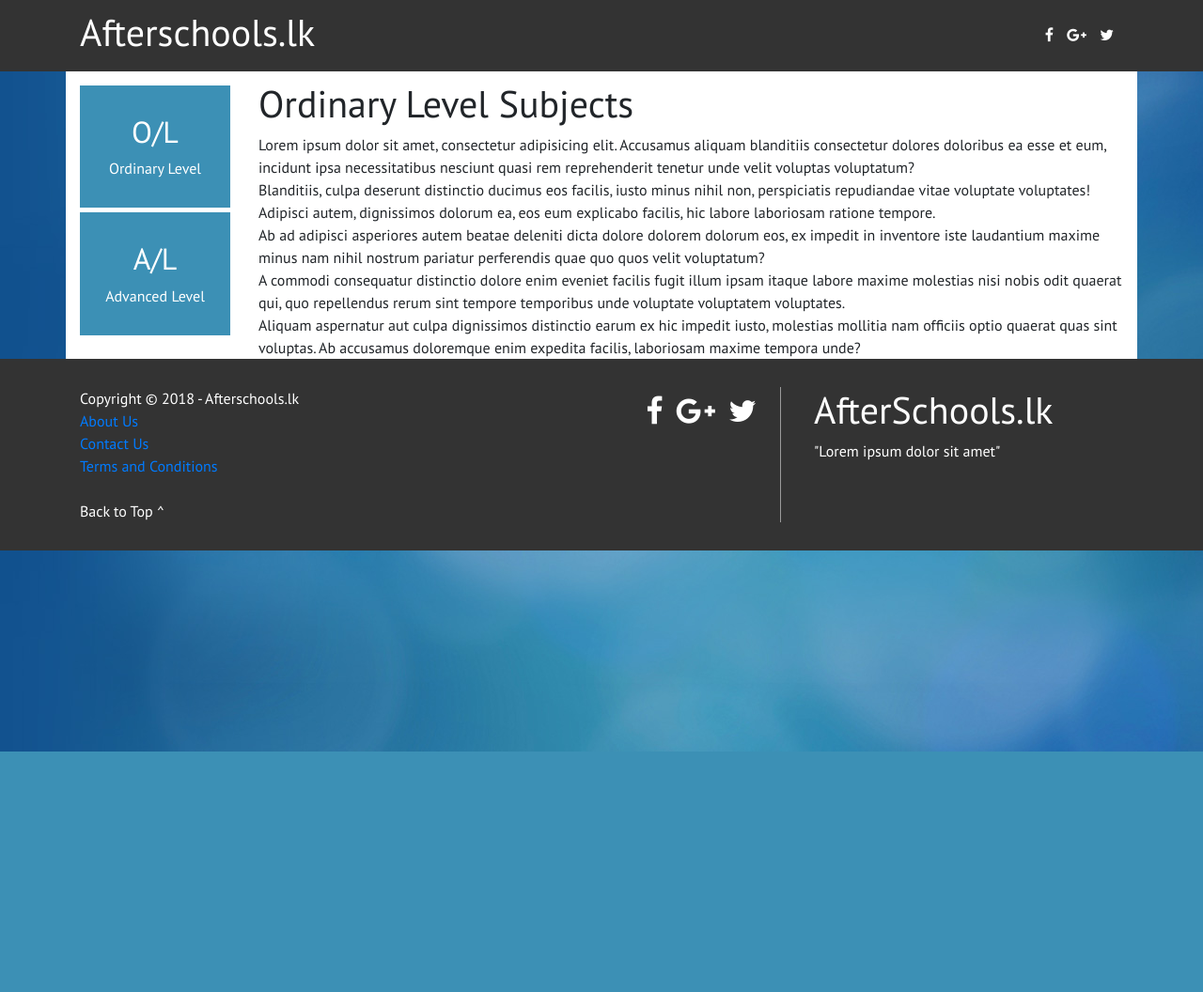
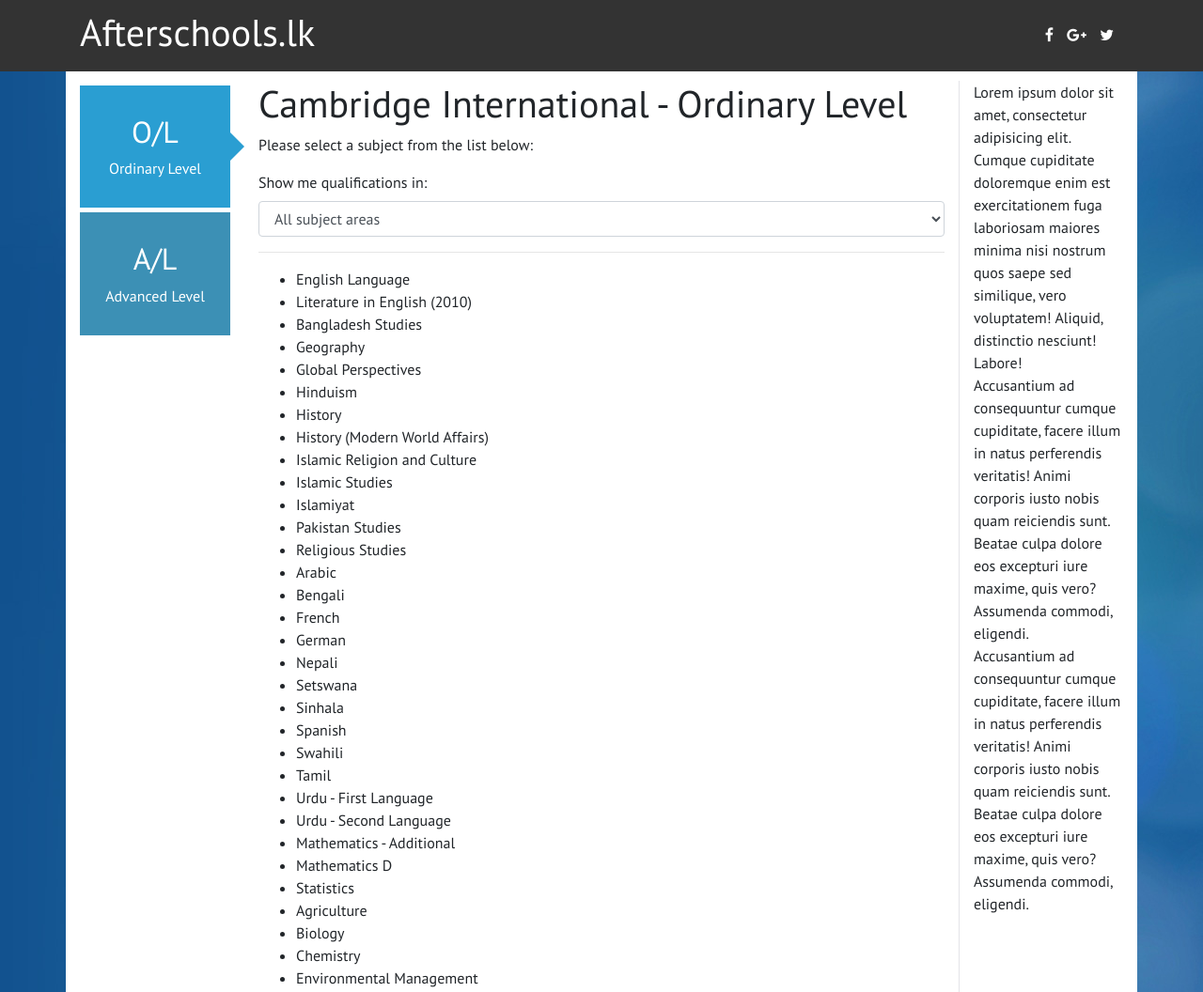
Before and after one commit to Ranjith-Suranga/afterschools.lk, a website built with webpack: page webapp/ordinary-level.html in a window 1280 px wide. Shown: the top 1056 px of the page at 94% size. Before the commit the page ends 800 px from the top, so only its background shows below. Built offline with nearby package versions, Linux system fonts and the light colour scheme.

Commit message:
Add ordinary level to the project

```diff
--- a/package.json
+++ b/package.json
@@ -21,6 +21,7 @@
   },
   "dependencies": {
     "bootstrap": "^4.1.1",
-    "font-awesome": "^4.7.0"
+    "font-awesome": "^4.7.0",
+    "jquery": "^3.3.1"
   }
 }
--- a/src/css/main.css
+++ b/src/css/main.css
@@ -3,6 +3,10 @@
 
 *{
     font-family: 'PT Sans', 'Arial', sans-serif;
+}
+
+html,body{
+    height: 100%;
 }
 
 body{
@@ -48,6 +52,7 @@
 
 main>div.container{
     padding-top: 10px;
+    padding-bottom: 10px;
     background-color: white;
 }
 
@@ -71,25 +76,6 @@
     background-color: #2a9ed2;
 }
 
-/*.main-nav-box:first-child{*/
-    /*background-color: #2a9ed2;*/
-/*}*/
-
-/*.main-nav-box:first-child::after{*/
-    /*content:"";*/
-    /*border-left: 15px solid #2a9ed2;*/
-    /*border-top: 15px solid rgba(0,0,0,0);*/
-    /*border-bottom: 15px solid rgba(0,0,0,0);*/
-    /*position: absolute;*/
-    /*right: -15px;*/
-    /*top: 50%;*/
-    /*transform: translateY(-50%);*/
-/*}*/
-
-/*.main-nav-box:first-child:hover:after{*/
-    /*border-left-color: #2a9ed2;*/
-/*}*/
-
 footer{
     padding: 30px 0;
 }
@@ -100,6 +86,10 @@
 
 #ft-logo-container>*{
     padding-left: 20px;
+}
+
+#advertisement{
+    border-left:1px solid rgba(51,50,79,0.13);
 }
 
 @media all and (max-width: 768px){
@@ -131,4 +121,10 @@
         text-align: center;
     }
 
+    #advertisement {
+        margin-top: 20px;
+        border-left: none;
+        border-top: 1px solid rgba(51, 50, 79, 0.13);
+    }
+
 }
--- a/src/css/ol.css
+++ b/src/css/ol.css
@@ -0,0 +1,32 @@
+.main-nav-box:first-child {
+    background-color: #2a9ed2;
+}
+
+.main-nav-box:first-child::after {
+    content: "";
+    border-left: 15px solid #2a9ed2;
+    border-top: 15px solid rgba(0, 0, 0, 0);
+    border-bottom: 15px solid rgba(0, 0, 0, 0);
+    position: absolute;
+    right: -15px;
+    top: 50%;
+    transform: translateY(-50%);
+}
+
+.main-nav-box:first-child:hover:after {
+    border-left-color: #2a9ed2;
+}
+
+@media all and (max-width: 992px) {
+
+    .main-nav-box:first-child::after {
+        display: none;
+    }
+
+    ul{
+        list-style-type: none;
+        padding:0;
+        margin:0;
+    }
+
+}
--- a/src/main.js
+++ b/src/main.js
@@ -1,2 +1,4 @@
 import '../node_modules/bootstrap/dist/css/bootstrap.min.css';
 import './css/main.css';
+
+import 'jquery';
--- a/src/ol.js
+++ b/src/ol.js
@@ -1 +1,37 @@
 import './css/ol.css';
+
+$("#cmbQualification").change(function(){
+
+    loadSubjects();
+
+});
+
+$(document).ready(function(){
+    loadSubjects();
+})
+
+function loadSubjects(){
+    $.ajax({
+        method:"GET",
+        url:"dist/js/subject-db.json",
+        async:true,
+        dataType: "json"
+    }).done(function(response){
+        var subjects = (response);
+
+        $("#ulQualifications li").remove();
+
+        for(var index in subjects){
+            var subject = subjects[index];
+
+            if ($("#cmbQualification").val() == "all"){
+                $("#ulQualifications").append("<li>" +  subject.subject + "</li>");
+            }else{
+                if (subject.tag === $("#cmbQualification").val()){
+                    $("#ulQualifications").append("<li>" +  subject.subject + "</li>");
+                }
+            }
+        }
+
+    });
+}
--- a/webapp/ordinary-level.html
+++ b/webapp/ordinary-level.html
@@ -3,10 +3,10 @@
 <head>
     <meta charset="UTF-8">
     <title>Afterschools.lk - Home Page</title>
-    <link rel="stylesheet" href="dist/css/style.css">
+    <link rel="stylesheet" href="dist/css/main.css">
+    <link rel="stylesheet" href="dist/css/ol.css">
 </head>
 <body>
-
 <header>
     <div class="container">
         <div class="row">
@@ -39,30 +39,46 @@
                 </div>
             </div>
 
-            <div id="content" class="col col-12 col-lg-10">
+            <div id="content" class="col col-12 col-lg-8">
                 <!-- Content change with the page here-->
-                <h1>Ordinary Level Subjects</h1>
-                <div>Lorem ipsum dolor sit amet, consectetur adipisicing elit. Accusamus aliquam blanditiis consectetur
-                    dolores doloribus ea esse et eum, incidunt ipsa necessitatibus nesciunt quasi rem reprehenderit
-                    tenetur unde velit voluptas voluptatum?
+                <h1>Cambridge International - Ordinary Level</h1>
+                <p>Please select a subject from the list below:</p>
+                <p class="form-group">
+                    <label>
+                        Show me qualifications in:
+                    </label>
+                    <select id="cmbQualification" class="form-control">
+                        <option value="all">All subject areas</option>
+                        <option value="english">English</option>
+                        <option value="humanities">Humanities</option>
+                        <option value="languages">Languages</option>
+                        <option value="mathematics">Mathematics</option>
+                        <option value="science">Science</option>
+                        <option value="social sciences">Social Sciences</option>
+                        <option value="technology">Technology</option>
+                        <option value="arts">The Arts</option>
+                    </select>
+                </p>
+                <hr>
+                <ul id="ulQualifications">
+
+                </ul>
+                <!-- # No more changes -->
+            </div>
+
+            <div id="advertisement" class="col col-12 col-lg-2">
+                <div>Lorem ipsum dolor sit amet, consectetur adipisicing elit. Cumque cupiditate doloremque enim est
+                    exercitationem fuga laboriosam maiores minima nisi nostrum quos saepe sed similique, vero
+                    voluptatem! Aliquid, distinctio nesciunt! Labore!
                 </div>
-                <div>Blanditiis, culpa deserunt distinctio ducimus eos facilis, iusto minus nihil non, perspiciatis
-                    repudiandae vitae voluptate voluptates! Adipisci autem, dignissimos dolorum ea, eos eum explicabo
-                    facilis, hic labore laboriosam ratione tempore.
+                <div>Accusantium ad consequuntur cumque cupiditate, facere illum in natus perferendis veritatis! Animi
+                    corporis iusto nobis quam reiciendis sunt. Beatae culpa dolore eos excepturi iure maxime, quis vero?
+                    Assumenda commodi, eligendi.
                 </div>
-                <div>Ab ad adipisci asperiores autem beatae deleniti dicta dolore dolorem dolorum eos, ex impedit in
-                    inventore iste laudantium maxime minus nam nihil nostrum pariatur perferendis quae quo quos velit
-                    voluptatum?
+                <div>Accusantium ad consequuntur cumque cupiditate, facere illum in natus perferendis veritatis! Animi
+                    corporis iusto nobis quam reiciendis sunt. Beatae culpa dolore eos excepturi iure maxime, quis vero?
+                    Assumenda commodi, eligendi.
                 </div>
-                <div>A commodi consequatur distinctio dolore enim eveniet facilis fugit illum ipsam itaque labore maxime
-                    molestias nisi nobis odit quaerat qui, quo repellendus rerum sint tempore temporibus unde voluptate
-                    voluptatem voluptates.
-                </div>
-                <div>Aliquam aspernatur aut culpa dignissimos distinctio earum ex hic impedit iusto, molestias mollitia
-                    nam officiis optio quaerat quas sint voluptas. Ab accusamus doloremque enim expedita facilis,
-                    laboriosam maxime tempora unde?
-                </div>
-                <!-- # No more changes -->
             </div>
         </div>
     </div>
@@ -97,5 +113,6 @@
     </div>
 </footer>
 <script src="dist/js/main.bundle.js"></script>
+<script src="dist/js/ol.bundle.js"></script>
 </body>
 </html>
--- a/webpack.config.js
+++ b/webpack.config.js
@@ -1,5 +1,6 @@
 const path = require('path');
 const ExtractTextPlugin = require("extract-text-webpack-plugin");
+const webpack = require('webpack');
 
 module.exports = {
     entry:{
@@ -48,6 +49,10 @@
         ]
     },
     plugins: [
-        new ExtractTextPlugin("../css/[name].css")
+        new ExtractTextPlugin("../css/[name].css"),
+        new webpack.ProvidePlugin({
+            $:"jquery",
+            jQuery:"jquery"
+        })
     ]
 }
```
Also changed, not shown: assets/tools/subjects to json/index.html (added, +46 -0 lines), webapp/index.html (+0 -1 lines), webapp/dist/css/main.css, webapp/dist/css/ol.css, webapp/dist/js/main.bundle.js, webapp/dist/js/ol.bundle.js, webapp/dist/js/subject-db.json (added), 1 other file.
